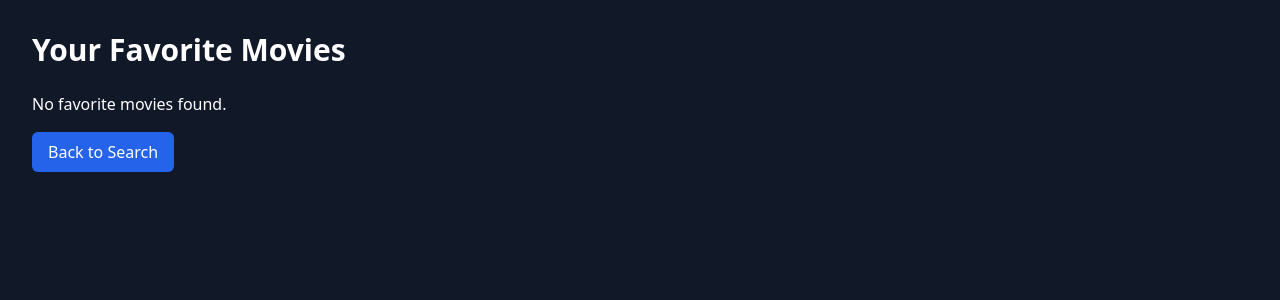
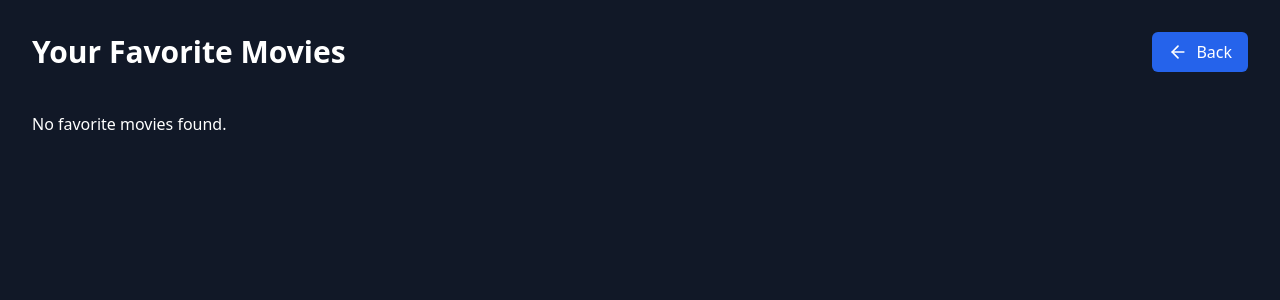
Before and after one commit to RANDAAAALL/adv-final-project, a Next.js app: page /favorites in a window 1280 px wide. Shown: the top 300 px of the page. Built offline with nearby package versions, Linux system fonts and the light colour scheme.

Commit message:
Update UI: Change title, add loading text, and display review count

```diff
--- a/app/components/MovieSearch.js
+++ b/app/components/MovieSearch.js
@@ -9,14 +9,16 @@ import {
   getDocs,
   addDoc,
   deleteDoc,
+  updateDoc,
+  doc,
+  getDoc,
   orderBy,
-  startAt,
-  endAt,
 } from "firebase/firestore";
 import { app } from "../firebaseConfig";
 
 export default function MovieSearch({ user }) {
   const [movies, setMovies] = useState([]);
+  const [isLoading, setIsLoading] = useState(false);
   const [search, setSearch] = useState("");
   const [filter, setFilter] = useState("All");
   const [favorites, setFavorites] = useState(new Set());
@@ -26,11 +28,15 @@ export default function MovieSearch({ user }) {
 
   useEffect(() => {
     if (user) {
+      setIsLoading(true);
+      setTimeout(() => {
         fetchMovies();
         fetchFavorites();
+      }, 2000);
     }
   }, [filter, user]);
 
+  // Fetch movies based on filter
   async function fetchMovies() {
     try {
       const moviesCollection = collection(db, "movies");
@@ -47,11 +53,14 @@ export default function MovieSearch({ user }) {
       }));
       console.log("Fetched movies:", movieData);
       setMovies(movieData);
+      setIsLoading(false);
     } catch (error) {
       console.error("Error fetching movies:", error);
+      setIsLoading(false);
     }
   }
 
+  // Fetch favorite movies for the user
   async function fetchFavorites() {
     if (!user) return;
 
@@ -68,6 +77,7 @@ export default function MovieSearch({ user }) {
     }
   }
 
+  // Toggle favorite status of a movie
   async function toggleFavorite(movieId) {
     if (!user) {
       console.error("User not authenticated.");
@@ -100,10 +110,14 @@ export default function MovieSearch({ user }) {
     }
   }
 
+  // Search function for movies
   async function handleSearch() {
+    setIsLoading(true);
+
+    setTimeout(async () => {
       try {
         const moviesCollection = collection(db, "movies");
-      const q = query(moviesCollection, orderBy("title")); // Get all movies ordered by title
+        const q = query(moviesCollection, orderBy("title"));
         const querySnapshot = await getDocs(q);
 
         const movieData = querySnapshot.docs.map((doc) => ({
@@ -111,43 +125,65 @@ export default function MovieSearch({ user }) {
           ...doc.data(),
         }));
 
-      // Remove spaces from both the search input and movie titles before comparing
-      const formattedSearch = search.replace(/\s+/g, '').toLowerCase(); // Remove spaces and convert to lowercase
+        const formattedSearch = search.replace(/\s+/g, '').toLowerCase();
 
         const filteredMovies = movieData.filter((movie) =>
-        movie.title.replace(/\s+/g, '').toLowerCase().includes(formattedSearch) // Remove spaces from movie title and compare
+          movie.title.replace(/\s+/g, '').toLowerCase().includes(formattedSearch)
         );
 
         console.log("Search results:", filteredMovies);
         setMovies(filteredMovies);
       } catch (error) {
         console.error("Error fetching search results:", error);
+      } finally {
+        setIsLoading(false);
       }
+    }, 2000);
   }
 
-
+  // Handle review text change for a specific movie
   function handleReviewChange(movieId, event) {
     setReviews((prevReviews) => ({
       ...prevReviews,
-      [movieId]: event.target.value,
+      [movieId]: event.target.value, // Update the review for the specific movie
     }));
   }
 
+  // Add a review for a specific movie
   async function handleAddReview(movieId) {
     const reviewText = reviews[movieId];
     if (!reviewText) return;
 
     try {
+      // Add the review to the 'reviews' collection
       await addDoc(collection(db, "reviews"), {
         movieId,
         review: reviewText,
         userId: user.uid,
         timestamp: new Date(),
       });
+
+      // Update the reviewsCount in the 'movies' collection
+      const movieRef = doc(db, "movies", movieId);
+      const movieDoc = await getDoc(movieRef);
+
+      if (movieDoc.exists()) {
+        // Get current review count or initialize to 0
+        const currentReviewsCount = movieDoc.data().reviewsCount || 0;
+
+        // Increment the review count by 1
+        await updateDoc(movieRef, {
+          reviewsCount: currentReviewsCount + 1,
+        });
+      }
+
+      // Clear the review input field after submitting
       setReviews((prevReviews) => ({
         ...prevReviews,
-        [movieId]: "",
+        [movieId]: "",  // Clear review field for this movie
       }));
+
+      console.log(`Review for movie ${movieId} added successfully!`);
     } catch (error) {
       console.error("Error adding review:", error);
     }
@@ -190,7 +226,9 @@ export default function MovieSearch({ user }) {
           </select>
         </div>
       </div>
-
+      {isLoading ? (
+        <div className="flex justify-center items-center text-slate-50 text-3xl font-bold min-h-screen">Loading....</div>
+      ) : (
         <div className="grid grid-cols-1 md:grid-cols-2 lg:grid-cols-3 gap-6 mt-6">
           {movies.length === 0 ? (
             <p>No movies found.</p>
@@ -202,7 +240,6 @@ export default function MovieSearch({ user }) {
                 <p className="text-sm">Rating: {movie.rating}</p>
                 <p className="text-sm">Year: {movie.releaseYear}</p>
                 <p className="text-sm">Reviews: {movie.reviewsCount || 0}</p>
-
                 <button
                   onClick={() => toggleFavorite(movie.id)}
                   className={`mt-2 p-2 rounded-md ${favorites.has(movie.id) ? "bg-red-600 hover:bg-red-700" : "bg-gray-600 hover:bg-gray-700"}`}
@@ -213,7 +250,7 @@ export default function MovieSearch({ user }) {
                 <div className="mt-4">
                   <textarea
                     value={reviews[movie.id] || ""}
-                  onChange={(e) => handleReviewChange(movie.id, e)}
+                    onChange={(e) => handleReviewChange(movie.id, e)} // Call the review change handler
                     placeholder="Add a review..."
                     className="mt-2 p-2 w-full h-20 bg-gray-700 border border-gray-600 rounded-md text-white"
                   />
@@ -228,6 +265,7 @@ export default function MovieSearch({ user }) {
             ))
           )}
         </div>
+      )}
     </div>
   );
 }
--- a/app/favorites/page.js
+++ b/app/favorites/page.js
@@ -5,8 +5,10 @@ import { getAuth } from "firebase/auth";
 import { app, db } from "../firebaseConfig";
 import { collection, query, where, getDocs, doc, getDoc } from "firebase/firestore";
 import { useRouter } from "next/navigation";
+import { ArrowLeft } from "lucide-react";
 
 export default function FavoritesPage() {
+  const [isLoading, setIsLoading] = useState(false);
   const [favoriteMovies, setFavoriteMovies] = useState([]);
   const auth = getAuth(app);
   const router = useRouter();
@@ -21,6 +23,9 @@ export default function FavoritesPage() {
   }, [auth]);
 
   async function fetchFavorites(userId) {
+    setIsLoading(true);
+
+    setTimeout(async () => {
       try {
         const favoritesCollection = collection(db, "favorites");
         const q = query(favoritesCollection, where("userId", "==", userId));
@@ -46,7 +51,10 @@ export default function FavoritesPage() {
         setFavoriteMovies(movieDetails);
       } catch (error) {
         console.error("Error fetching favorites: ", error);
+      }finally{
+        setIsLoading(false);
       }
+    }, 2000);
   }
 
   const goBackToSearch = () => {
@@ -55,7 +63,23 @@ export default function FavoritesPage() {
 
   return (
     <div className="min-h-screen bg-gray-900 text-white p-8">
-      <h1 className="text-3xl font-semibold mb-6">Your Favorite Movies</h1>
+      <div className="flex justify-between items-center mb-10">
+        <h1 className="text-3xl font-semibold">Your Favorite Movies</h1>
+        <button
+        onClick={goBackToSearch}
+        className="flex items-center justify-center space-x-2 bg-blue-600 hover:bg-blue-700 text-white py-2 px-4 rounded-md"
+      >
+        <ArrowLeft className="h-5 w-5 mr-2 inline-block"/>
+        Back
+    </button>
+      </div>
+
+      {isLoading ? (
+        <div className="flex justify-center items-center text-slate-50 text-bold text-3xl min-h-screen">
+          Loading...
+        </div>
+      ) : (
+        <>
           {favoriteMovies.length === 0 ? (
             <p>No favorite movies found.</p>
           ) : (
@@ -70,13 +94,8 @@ export default function FavoritesPage() {
               ))}
             </div>
           )}
-
-      <button
-        onClick={goBackToSearch}
-        className="mt-4 bg-blue-600 hover:bg-blue-700 text-white py-2 px-4 rounded-md"
-      >
-        Back to Search
-      </button>
+        </>
+      )}
     </div>
   );
 }
--- a/app/layout.js
+++ b/app/layout.js
@@ -13,7 +13,7 @@ const geistMono = localFont({
 });
 
 export const metadata = {
-  title: "Create Next App",
+  title: "MovieHub",
   description: "Generated by create next app",
 };
 
```
Lines whose indentation alone changed are shown as unchanged.
